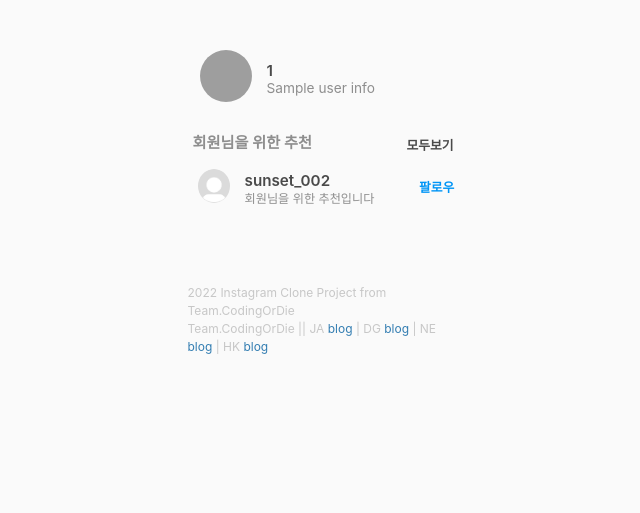
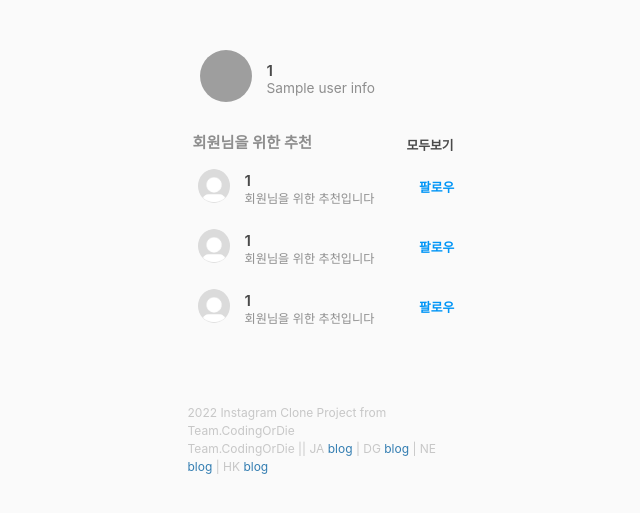
Before and after one commit to cmjcum/instagram_flask, a Flask app: template templates/index.html in a window 1280 px wide. Shown: the part 60-573 px from the top of the page, without its empty margins (629-1269 px from the left). Run offline with Flask 2, Linux system fonts and the light colour scheme; the template is opened without the code that fills it: most values are stand-ins (such as "Sample title", 1, 10 or a date in 2020); some libraries are stand-ins or nearby versions; grey boxes are pictures that could not be loaded.

Commit message:
팔로우하지 않은 랜덤한 3명의 사용자가 추천되는 기능 추가

```diff
--- a/app.py
+++ b/app.py
@@ -1,6 +1,8 @@
 from flask import Flask, render_template, request, jsonify, redirect, url_for
 from werkzeug.utils import secure_filename
 from bson.objectid import ObjectId
+
+import random
 
 import jwt
 import hashlib
@@ -22,11 +24,31 @@ def home():
     try:
         payload = jwt.decode(token_receive, SECRET_KEY, algorithms=['HS256'])
         user_info = db.users.find_one({"email": payload['id']}, {'_id': False})
+        all_users = list(db.users.find({}, {'_id': False}))
+        recommend_info = []
+
+        while True:
+            recommend_info.clear()
+            rand = random.sample(range(len(all_users)), 3)
+            for r in rand:
+                if payload['id'] == all_users[r]['email']:
+                    break
+
+                doc = {'email': payload['id'], 't_email': all_users[r]['email']}
+                is_following = bool(db.follow.find_one(doc))
+                if not is_following:
+                    if all_users[r]['pic'] == '':
+                        all_users[r]['pic'] = './static/img/profile.jpg'
+                    recommend_info.append(all_users[r])
+
+            if len(recommend_info) == 3:
+                break
+
         if user_info['pic'] == '':
             pic = './static/img/profile.jpg'
         else:
             pic = user_info['pic']
-        return render_template('index.html', profile_pic=pic, user_info=user_info)
+        return render_template('index.html', profile_pic=pic, user_info=user_info, recommend_info=recommend_info)
 
     except jwt.ExpiredSignatureError:
         return render_template('login_page.html')
@@ -54,7 +76,9 @@ def sign_up_post():
         'email': email_receive,
         'user_id': id_receive,
         'name': name_receive,
-        'password': pw_hash
+        'password': pw_hash,
+        'pic': '',
+        'bio': ''
     }
     db.users.insert_one(doc)
     return jsonify({'msg': '가입완료'})
--- a/templates/index.html
+++ b/templates/index.html
@@ -77,8 +77,18 @@
                     </div>
 
                     <div class="follow-info-1">
-                        <div class="profile"></div>
-                        <div class="nickname">sunset_002<br><span class="gray_s">회원님을 위한 추천입니다</span></div>
+                        <div style="background-image: url({{ recommend_info.0.pic }})" class="profile"></div>
+                        <div class="nickname">{{ recommend_info.0.user_id }}<br><span class="gray_s">회원님을 위한 추천입니다</span></div>
+                        <div class="follow-btn"><a href="#" class="blue_sb">팔로우</a></div>
+                    </div>
+                    <div class="follow-info-1">
+                        <div style="background-image: url({{ recommend_info.1.pic }})" class="profile"></div>
+                        <div class="nickname">{{ recommend_info.1.user_id }}<br><span class="gray_s">회원님을 위한 추천입니다</span></div>
+                        <div class="follow-btn"><a href="#" class="blue_sb">팔로우</a></div>
+                    </div>
+                    <div class="follow-info-1">
+                        <div style="background-image: url({{ recommend_info.2.pic }})" class="profile"></div>
+                        <div class="nickname">{{ recommend_info.2.user_id }}<br><span class="gray_s">회원님을 위한 추천입니다</span></div>
                         <div class="follow-btn"><a href="#" class="blue_sb">팔로우</a></div>
                     </div>
 
```
